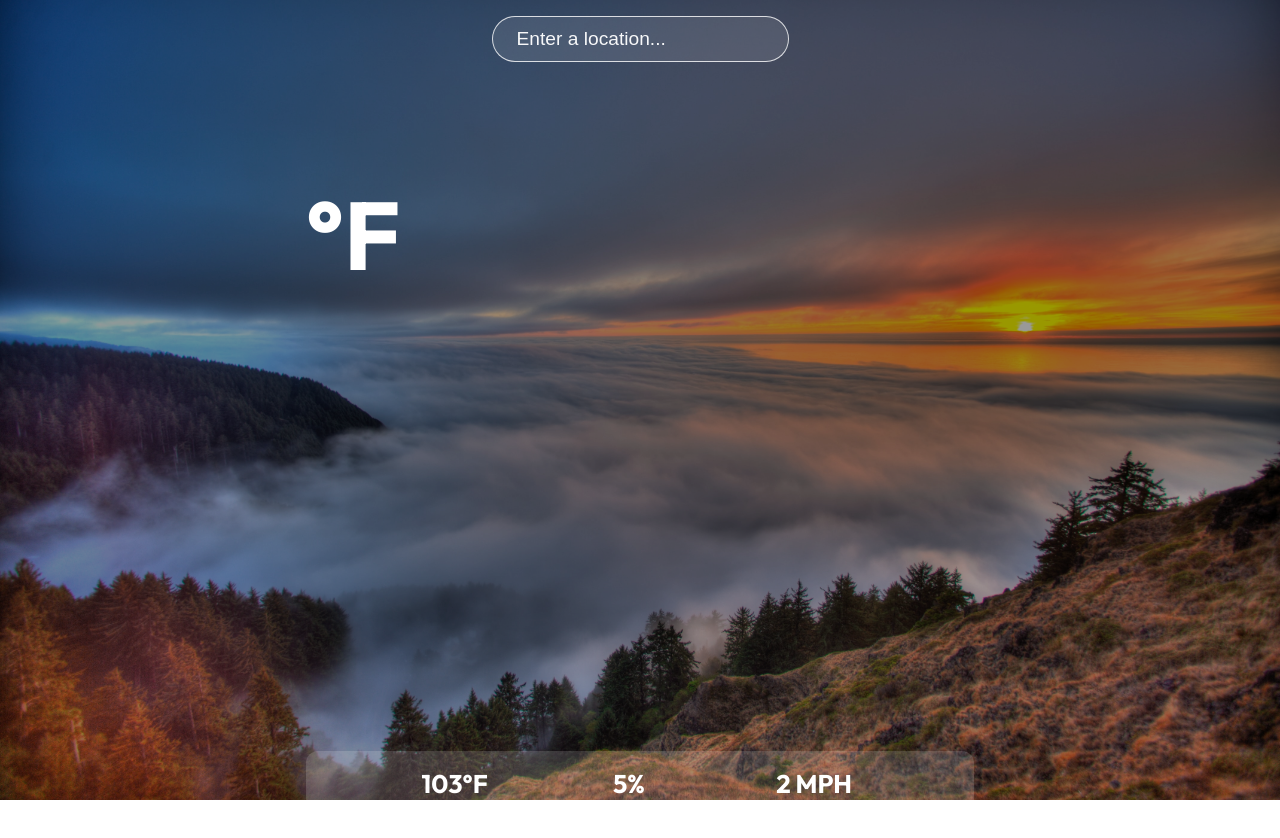
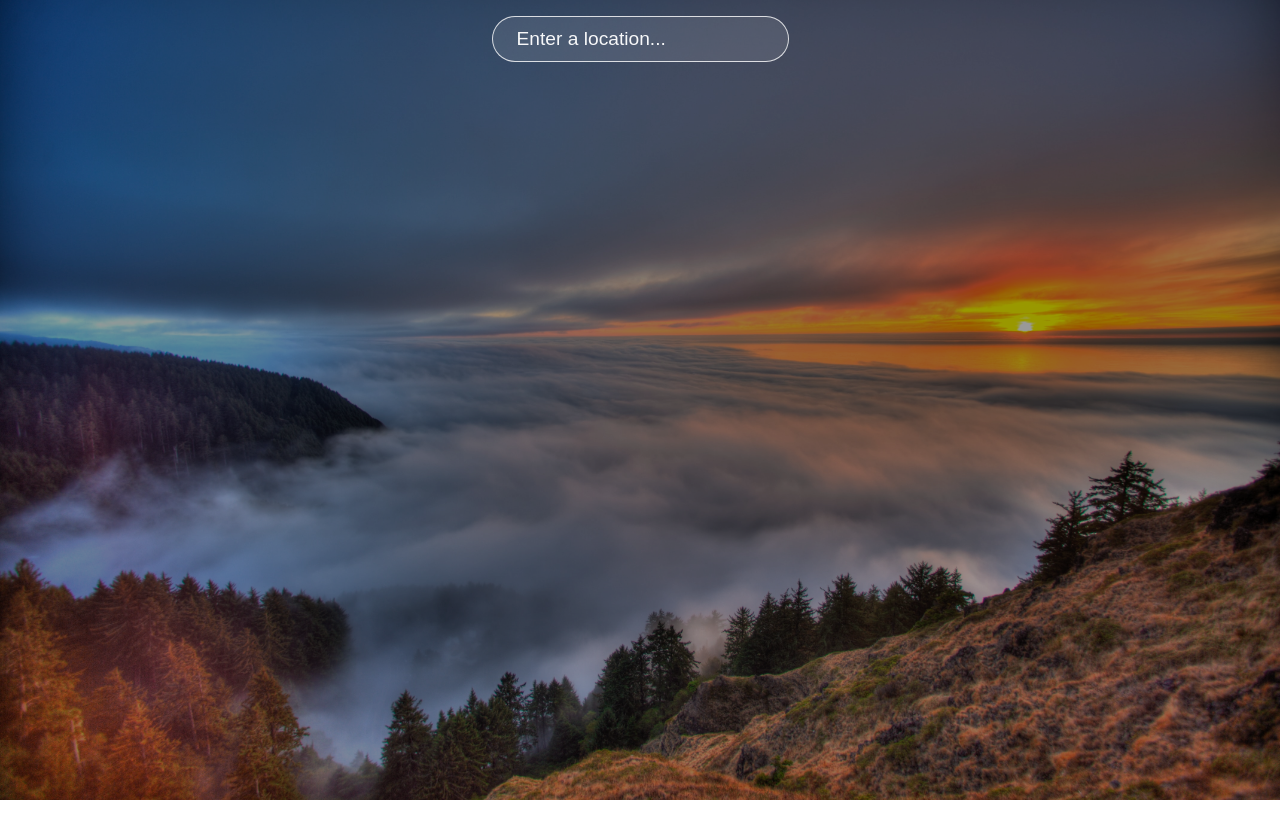
Before and after one commit to cmdcjones/weather-app, a React (Vite) app: page / in a window 1280 px wide. Shown: the top 838 px of the page. Built offline with nearby package versions, Linux system fonts and the light colour scheme.

Commit message:
change metrics appear on search; reformat

```diff
--- a/src/App.jsx
+++ b/src/App.jsx
@@ -20,7 +20,7 @@ const getLocationData = (event) => {
                     location: data.name,
                     temperature: data.main.temp.toFixed(0),
                     description: data.weather[0].description,
-                    feelsLike: data.main.feels_like,
+                    feelsLike: data.main.feels_like.toFixed(0),
                     humidity: data.main.humidity,
                     windSpeed: data.wind.speed,
                 });
@@ -49,26 +49,37 @@ const getLocationData = (event) => {
               <p>{data.location}</p>
             </div>
             <div className="temperature">
-              <h1>{data.temperature}&deg;F</h1>
+                { data.temperature ? <h1>{data.temperature}&deg;F</h1>
+                  : ""
+                }
             </div>
             <div className="description">
               <p>{data.description}</p>
             </div>
          </div>
+        { data.location ?
          <div className="bottom">
            <div className="feels-like">
-             <p className="bold">103&deg;F</p>
+             { data.feelsLike ?  <p className="bold">{data.feelsLike}&deg;F</p>
+               : ""
+             }
              <p className="small">Feels Like</p>
            </div>
            <div className="humidity">
-             <p className="bold">5%</p>
+             { data.humidity ? <p className="bold">{data.humidity}%</p>
+               : ""
+             }
              <p className="small">Humidity</p>
            </div>
            <div className="wind-speed">
-             <p className="bold">2 MPH</p>
+             { data.windSpeed ? <p className="bold">{data.windSpeed} MPH</p>
+               : ""
+             }
              <p className="small">Wind Speed</p>
            </div>
         </div>
+          : ""
+        }
       </div>
     </div>
   );
```
